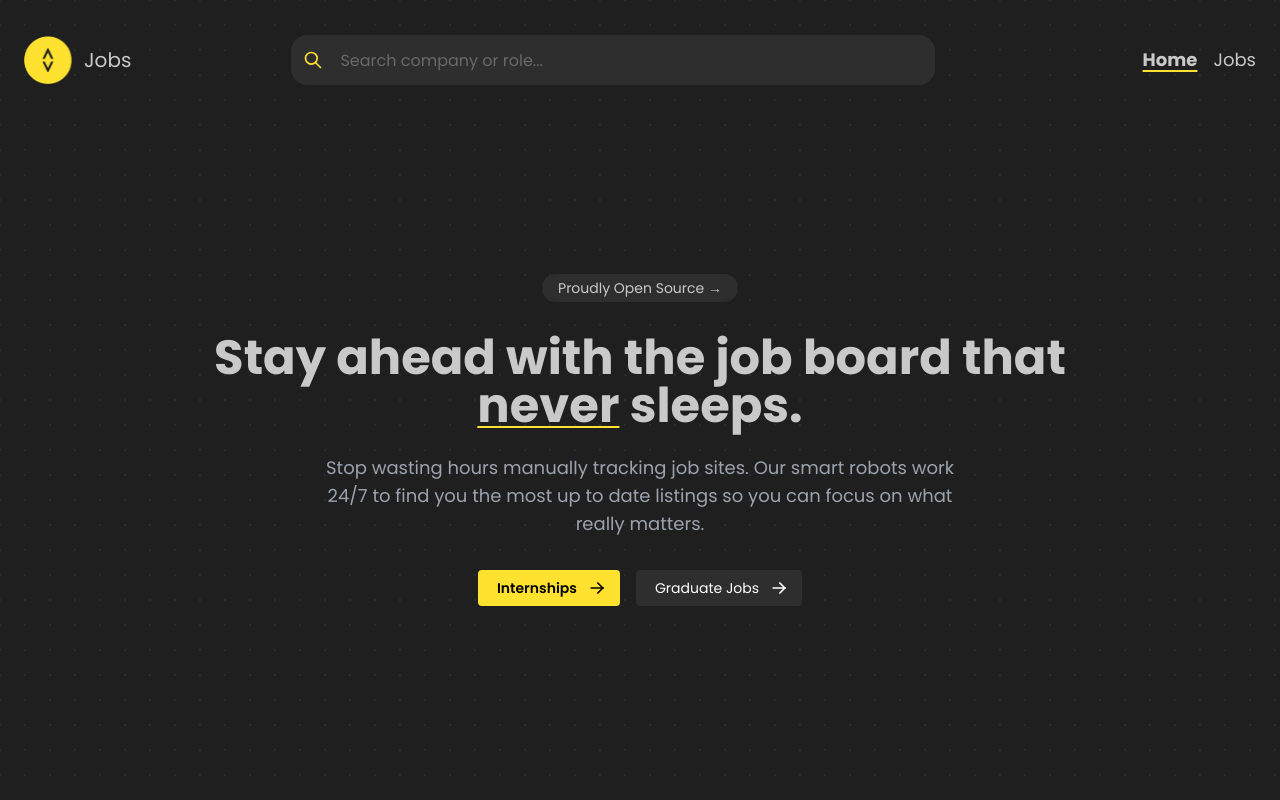
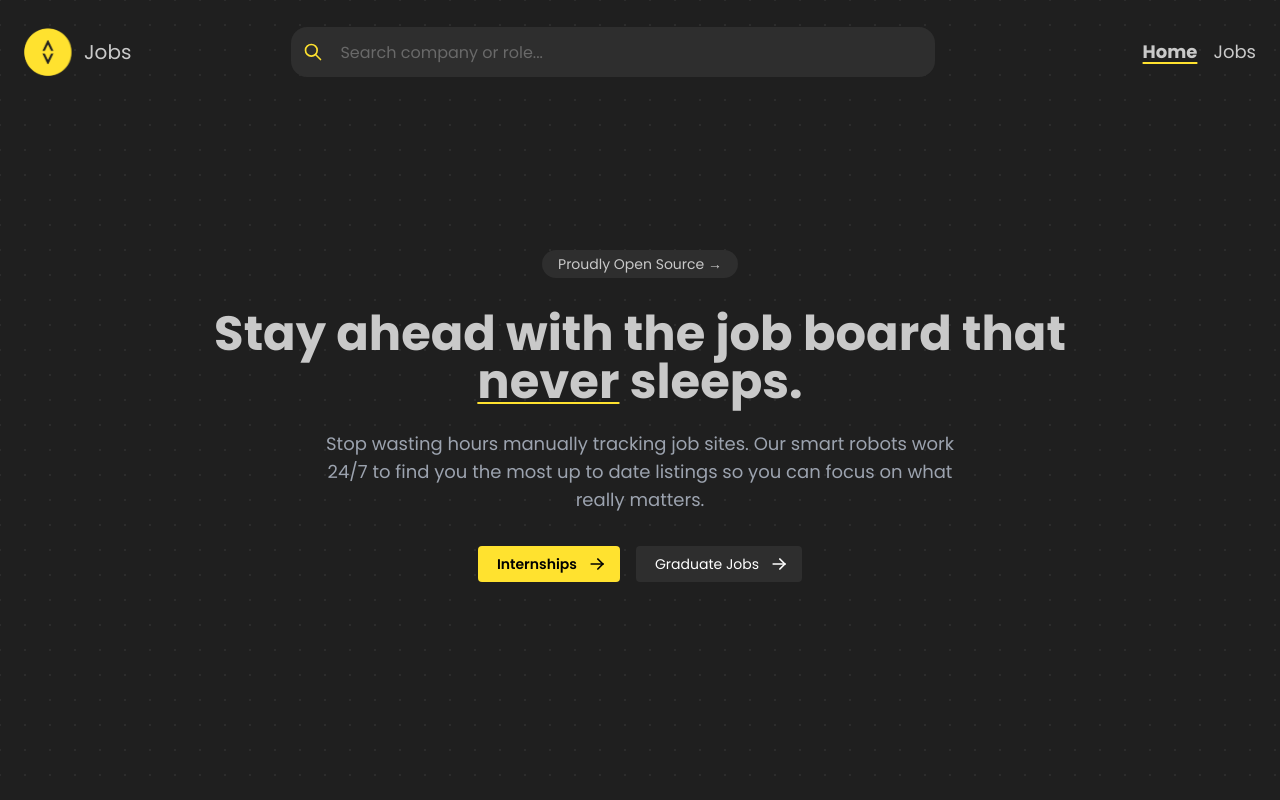
Before and after one commit to monashcoding/mploy-app, a Next.js app in the folder frontend/: page / in a window 1280 px wide. Built offline with nearby package versions, Linux system fonts and the light colour scheme.

Commit message:
reduce height of navbar to add more screen realestate

```diff
--- a/frontend/src/components/layout/nav-bar.tsx
+++ b/frontend/src/components/layout/nav-bar.tsx
@@ -30,7 +30,7 @@ export default function NavBar() {
   );
 
   return (
-    <nav className="py-8">
+    <nav className="pt-6 pb-4">
       <div className="max-w-7xl mx-auto flex justify-between items-center min-h-14">
         {/* Mobile View */}
         {showSearch ? (
```
